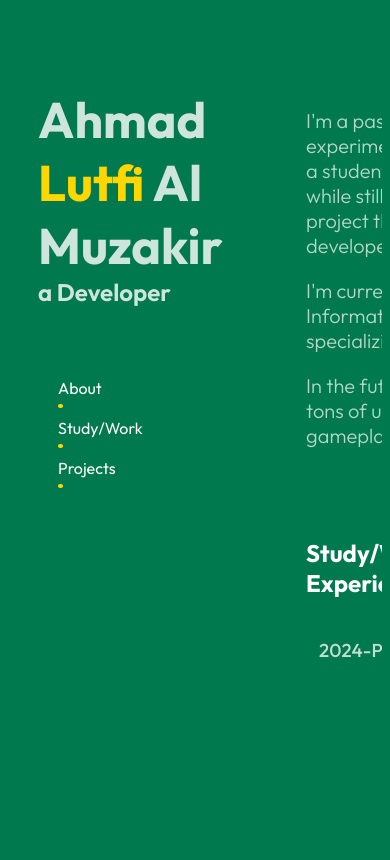
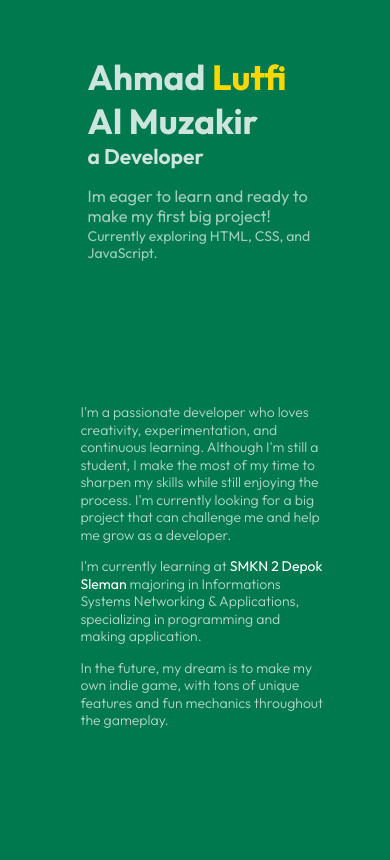
Before and after one commit to LugeAxel/website, a plain HTML site: page index.html in a window 390 px wide. Drawn offline with Linux system fonts and the light colour scheme.

Commit message:
Update style.css

```diff
--- a/style.css
+++ b/style.css
@@ -11,26 +11,28 @@ body {
 
 }
 #container {
+    display: flex;
+    border: 1px solid rgba(0, 0, 0, 0);
     background: rgb(0, 121, 79);
     min-height: 100vh;
     height: 100%;
-    display: flex;
     flex-direction: row;
-    width: 1200px;
-    max-width: 100%;
+    width: 100%;
+    max-width: 1500px;
 }
 
 
 #left-side {
+    border: 1px solid rgba(0, 0, 0, 0);
     display: flex;
-    height: 400px;
-    width: 580px;
+    height:100%;
+    width: 50%;
     flex-direction: column;
     padding-top: 80px;
 }
 .name {
     margin-left: 30px;
-    overflow: hidden;
+    border: 1px solid rgba(0, 0, 0, 0);
 }
 .name h1 {
     margin: 0;
@@ -57,11 +59,12 @@ body {
 .outfit-font {
   font-family: "Outfit", sans-serif;
   font-optical-sizing: auto;
-  font-weight:200px;
+  font-weight:200;
   font-style: normal;
 }
 /*Menu Part*/
 .menu-nav {
+    border: 1px solid rgba(0, 0, 0, 0);
     display: flex;
     flex-direction: column;
     margin-left: 30px;
@@ -70,6 +73,7 @@ body {
 .menu-nav a {
     text-decoration: none;
     color: rgb(255, 255, 255);
+    font-weight: 400;
 }
     /* horizontal line menu nav */
 .menu-link {
@@ -89,16 +93,17 @@ body {
   background-color: gold;
   border-radius: 3px;
   z-index: 0; /* garis di belakang teks */
-  transition:width 0.4s ease;
+  transition: width 0.4s ease;
 }
 
 .menu-link.active::before {
     width: 60px;
 }
 #right-side {
+    border: 1px solid rgba(0, 0, 0, 0);
     display: flex;
     height:100vh;
-    width: 200px;
+    width: 50%;
     flex-direction: column;
     padding-top: 80px;
     flex-grow: 1;
@@ -109,9 +114,10 @@ body {
 
 /* about part*/
 #about {
+    border: 1px solid rgba(0, 0, 0, 0);
     margin: 0 40px 50px 20px;
     transition: 0.3s;
-    width: 530px;
+    width: 94%;
 
 }
 
@@ -149,7 +155,7 @@ body {
     border: 1px solid rgba(0, 0, 0, 0);
     border-radius: 7px;
     flex-direction: row;
-    width: 530px;
+    width: 94%;
     margin: 0 20px 20px 20px;
     transition: 0.2s;
     transition: opacity 0.5s ease,border 0.2s ease;
@@ -222,6 +228,7 @@ body {
 /* Projects Part */
 #projects {
     border: 1px solid rgba(0, 0, 0, 0);
+    width: 100%;
 }
 #projects .projects-tittle {
     color: rgb(255, 255, 255);
@@ -232,7 +239,7 @@ body {
     border: 1px solid rgba(0, 0, 0, 0);
     border-radius: 7px;
     flex-direction: row;
-    width: 530px;
+    width: 94%;
     margin: 0 20px 20px 20px;
     transition: 0.4s;
     transition: opacity 0.5s,border 0.2s ease;
@@ -272,3 +279,25 @@ body {
     font-weight: 400;
     color: rgba(255, 255, 255, 0.676);
 }
+@media (max-width: 1000px) {
+    #container {
+        flex-direction: column;
+    }
+    #right-side {
+        width: 100%;
+        padding-top: 0;
+        scale: 0.7;
+    }
+    #left-side {
+        width: 100%;
+        height: 35%;
+        transform: scale(0.7);
+        padding-top: 0;
+        font-size: 20px;
+
+    }
+    .menu-link {
+        display: none;
+    }
+
+}
```
